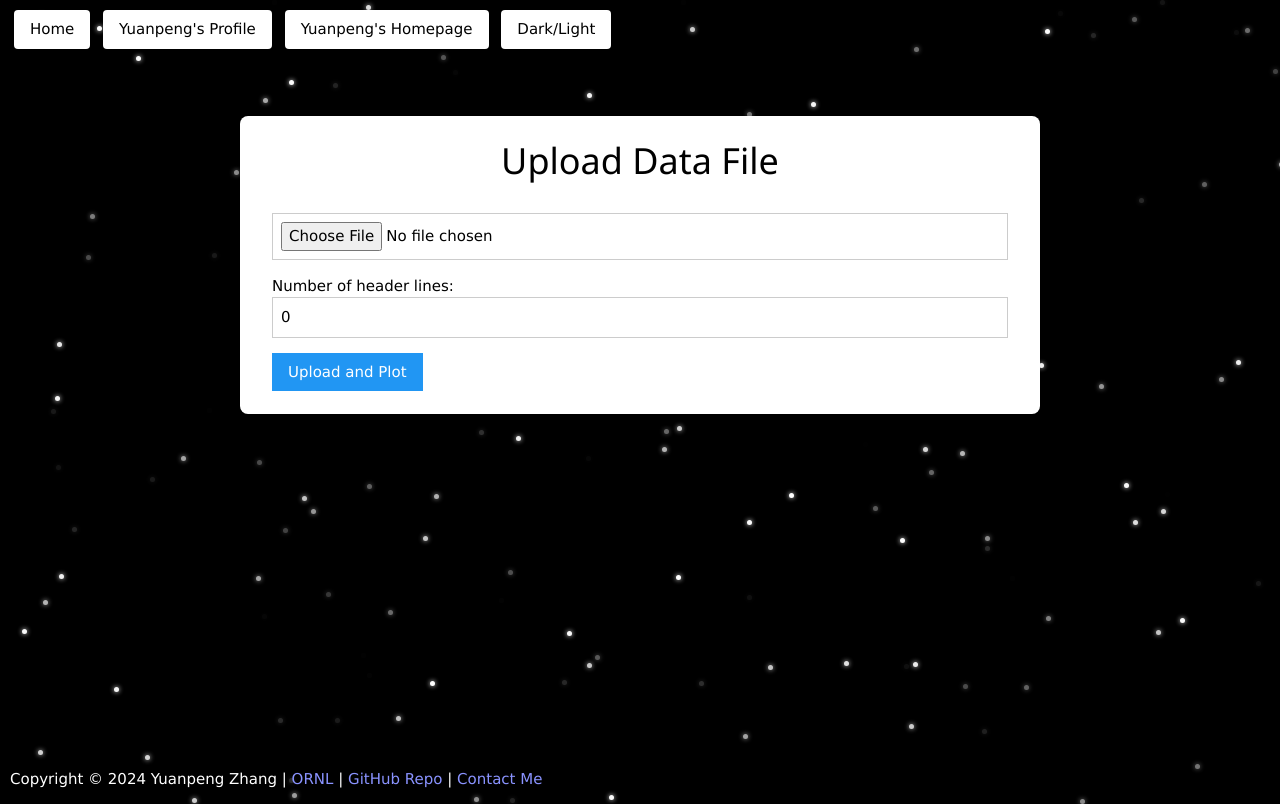
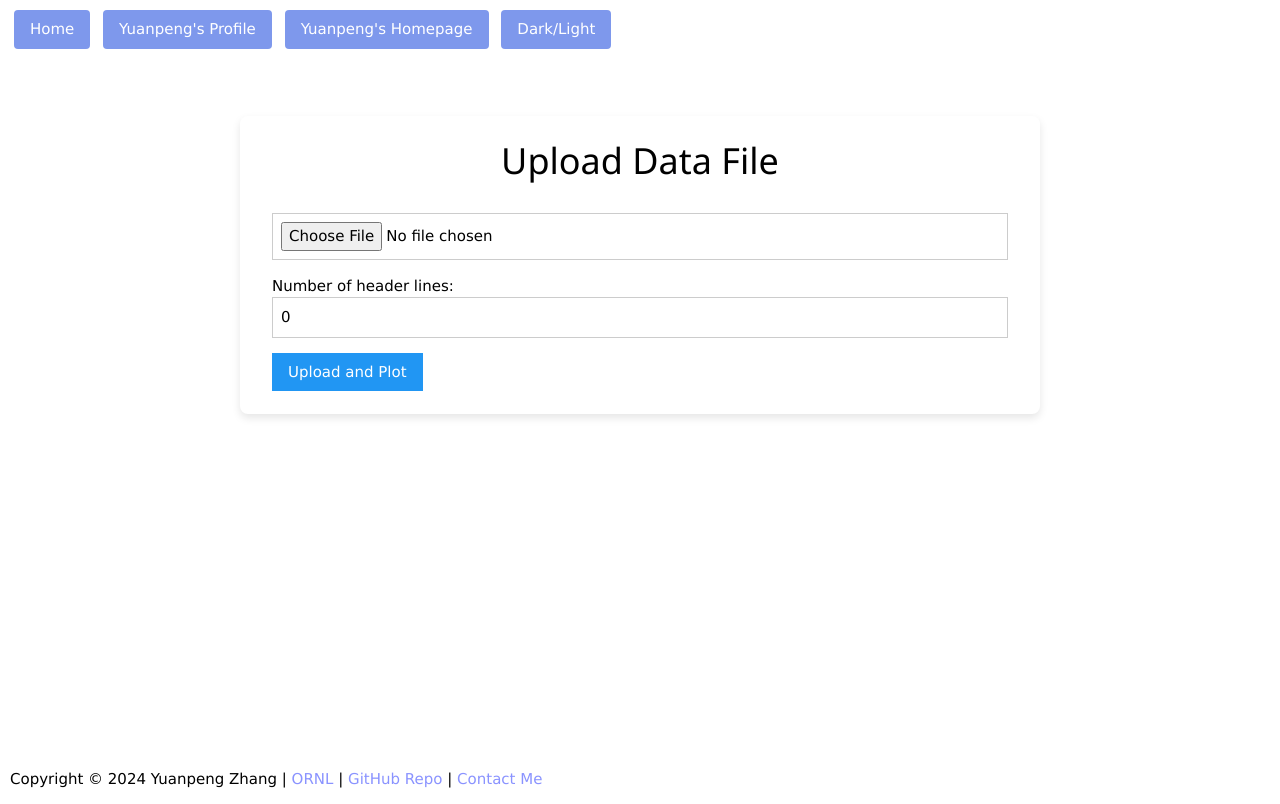
Before and after one commit to Kvieta1990/simple_plotter, a Flask app: page / in a window 1280 px wide. Run offline with Flask 3, Linux system fonts and the light colour scheme.

Commit message:
keep the theme selection permanent until changed again

```diff
--- a/templates/index.html
+++ b/templates/index.html
@@ -5,10 +5,6 @@
     <link rel="stylesheet" href="https://www.w3schools.com/w3css/4/w3.css">
     <link rel="icon" type="image/x-icon" href="{{ url_for('static', filename='favicon.ico') }}">
     <style>
-        .centered-content {
-            width: 50%;   /* Set the width of the content */
-            min-width: 800px; /* Optional: minimum width */
-        }
         .alert-error {
             color: red;
         }
@@ -90,6 +86,7 @@
                 {% endfor %}
             {% endif %}
         {% endwith %}
+
         <form action="/" method="post" enctype="multipart/form-data" class="w3-container">
             <p>
                 <input class="w3-input w3-border" type="file" name="datafile" required>
@@ -103,6 +100,7 @@
             </p>
         </form>
     </div>
+
     <div class="footer-container">
         <a id="copyright">Copyright &copy; 2024 Yuanpeng Zhang</a> <a id="sep1">|</a> <a class="color-link" href="https://www.ornl.gov/" target="_blank">ORNL</a> <a id="sep2">|</a> <a class="color-link" href="https://github.com/Kvieta1990/simple_plotter" target="_blank">GitHub Repo</a> <a id="sep3">|</a> <a class="color-link" href="https://discord.gg/UAJJVfQ5" target="_blank">Contact Me</a>
     </div>
@@ -121,10 +119,6 @@
             }
         }
 
-		    window.onload = () => {
-		        createStars(150); // Create 150 stars
-		    };
-
         function toggleBackground() {
             const body = document.querySelector('body');
             const buttons = document.querySelectorAll('.w3-button');
@@ -134,7 +128,55 @@
             const sep2 = document.getElementById('sep2');
             const sep3 = document.getElementById('sep3');
 
-            if (body.style.background === 'white') {
+            // Check current theme
+            let currentTheme = localStorage.getItem('theme') || 'light'; // Default to 'light' if no theme is set
+
+            if (currentTheme === 'light') {
+                // Switch to dark theme
+                body.style.background = 'black';
+                buttons.forEach(button => {
+                    button.style.backgroundColor = 'white';
+                    button.style.color = 'black';
+                    copyright.style.color = 'white';
+                    sep1.style.color = 'white';
+                    sep2.style.color = 'white';
+                    sep3.style.color = 'white';
+                });
+                stars.forEach(star => {
+                    star.style.backgroundColor = 'white';
+                });
+                // Update localStorage
+                localStorage.setItem('theme', 'dark');
+            } else {
+                // Switch to light theme
+                body.style.background = 'white';
+                buttons.forEach(button => {
+                    button.style.backgroundColor = '#7e98ec';
+                    button.style.color = 'white';
+                    copyright.style.color = 'black';
+                    sep1.style.color = 'black';
+                    sep2.style.color = 'black';
+                    sep3.style.color = 'black';
+                });
+                stars.forEach(star => {
+                    star.style.backgroundColor = 'white';
+                });
+                // Update localStorage
+                localStorage.setItem('theme', 'light');
+            }
+        }
+
+        function setTheme(theme) {
+            const body = document.querySelector('body');
+            const buttons = document.querySelectorAll('.w3-button');
+            const stars = document.querySelectorAll('.star');
+            const copyright = document.getElementById('copyright');
+            const sep1 = document.getElementById('sep1');
+            const sep2 = document.getElementById('sep2');
+            const sep3 = document.getElementById('sep3');
+
+            if (theme === 'dark') {
+                // Switch to dark theme
                 body.style.background = 'black';
                 buttons.forEach(button => {
                     button.style.backgroundColor = 'white';
@@ -163,6 +205,11 @@
             }
         }
 
+        window.onload = () => {
+            createStars(150); // Create 150 stars
+            let currentTheme = localStorage.getItem('theme') || 'light';
+            setTheme(currentTheme);
+        };
     </script>
 
 </body>
```
Also changed, not shown: templates/plot.html (+60 -8 lines). Lines whose indentation alone changed are shown as unchanged.
